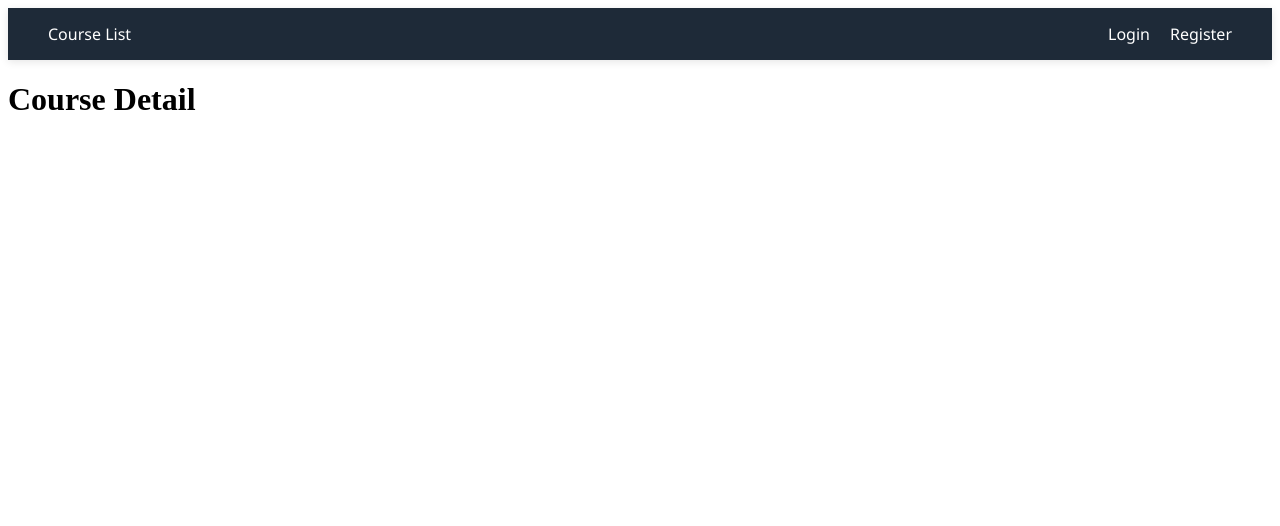
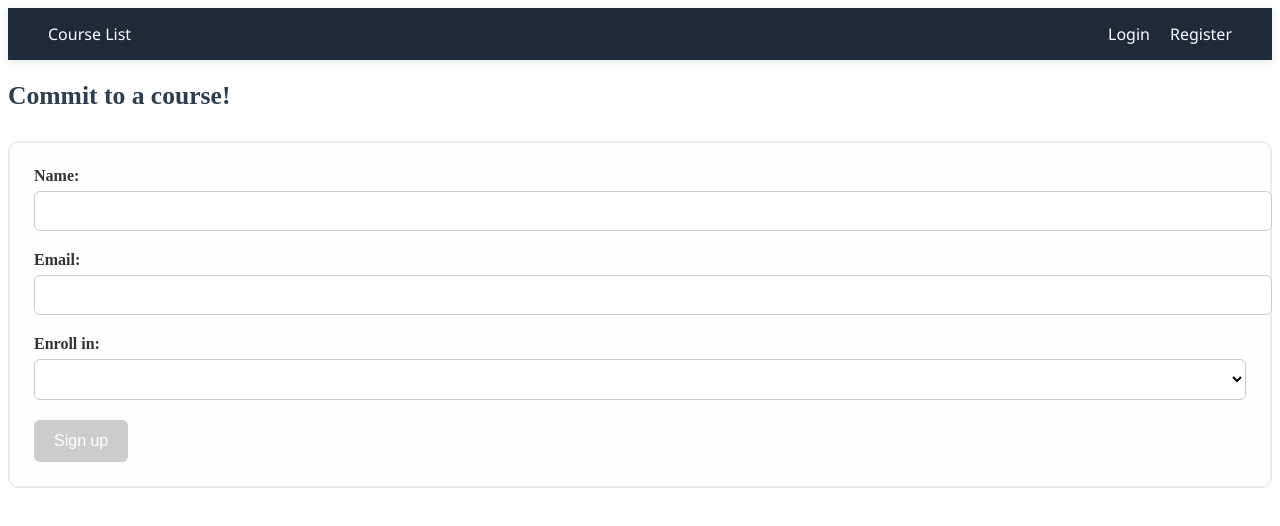
Before and after one commit to mdholder74/intern-atlas, an Angular app: page /commit-forms/1 in a window 1280 px wide. Shown: the top 526 px of the page. Built offline with nearby package versions, Linux system fonts and the light colour scheme; no server answers.

Commit message:
feat: Implement CommitmentForm component with routing from the button and styling updates

```diff
--- a/src/app/app-routing-module.ts
+++ b/src/app/app-routing-module.ts
@@ -2,6 +2,7 @@ import { NgModule } from '@angular/core';
 import { RouterModule, Routes } from '@angular/router';
 import { CourseDetail } from './features/course-detail/course-detail';
 import { CouresList } from './features/coures-list/coures-list';
+import { CommitmentForm } from './features/commitment-form/commitment-form';
 
 // Define the routes for the application
 // Each route maps a path to a component and can include a title for the page
@@ -9,7 +10,7 @@ const routes: Routes = [
   { path: '', redirectTo: '/courses', pathMatch: 'full' }, // Redirect empty path to home. For example localhost:4200/ chnages to /home
   { path: 'courses', component: CouresList, title: 'Course-List' },
   { path: 'courses/:id', component: CourseDetail },
-  { path: 'commit-forms/:id', component: CourseDetail, title: 'Commit-Course' } // This route is for committing to a course, it uses the same component as course detail
+  { path: 'commit-forms/:id', component: CommitmentForm, title: 'Commit-Course' } // This route is for committing to a course, it uses the same component as course detail
 
 ];
 
--- a/src/app/features/commitment-form/commitment-form.css
+++ b/src/app/features/commitment-form/commitment-form.css
@@ -0,0 +1,138 @@
+form {
+  margin-top: 30px;
+  background-color: #fffefc;
+  padding: 25px;
+  border-radius: 10px;
+  box-shadow: inset 0 0 0 1px #eee;
+  border: 1px solid #eaeaea;
+}
+
+h2 {
+  font-size: 1.6rem;
+  color: #2c3e50;
+  margin-bottom: 20px;
+}
+
+.form-group {
+  margin-bottom: 20px;
+}
+
+label {
+  display: block;
+  font-weight: 600;
+  margin-bottom: 6px;
+  color: #333;
+}
+
+input,
+select {
+  width: 100%;
+  padding: 10px 12px;
+  border: 1px solid #ccc;
+  border-radius: 6px;
+  font-size: 1rem;
+  transition: border-color 0.3s ease;
+  background-color: #fff;
+}
+
+input:focus,
+select:focus {
+  border-color: #0078d4;
+  outline: none;
+  box-shadow: 0 0 0 2px rgba(0, 120, 212, 0.2);
+}
+
+button[type="submit"] {
+  background-color: #0078d4;
+  color: white;
+  border: none;
+  padding: 12px 20px;
+  border-radius: 6px;
+  font-size: 1rem;
+  cursor: pointer;
+  transition: background-color 0.3s ease;
+}
+
+button[type="submit"]:hover {
+  background-color: #005fa3;
+}
+
+button[disabled] {
+  background-color: #ccc;
+  cursor: not-allowed;
+}
+
+.error {
+  color: #d93025;
+  margin-top: 5px;
+}
+
+.error small {
+  display: block;
+  font-size: 0.85rem;
+}
+
+.success {
+  margin-top: 20px;
+  padding: 15px;
+  background-color: #e6f4ea;
+  border: 1px solid #34a853;
+  color: #1e4620;
+  border-radius: 6px;
+}
+
+
+.success-animated {
+  display: flex;
+  align-items: center;
+  gap: 15px;
+  animation: fadeInUp 0.6s ease-out;
+}
+
+@keyframes fadeInUp {
+  from {
+    opacity: 0;
+    transform: translateY(10px);
+  }
+  to {
+    opacity: 1;
+    transform: translateY(0);
+  }
+}
+
+.checkmark-circle {
+  width: 40px;
+  height: 40px;
+  border-radius: 50%;
+  background-color: #34a853;
+  position: relative;
+  display: flex;
+  align-items: center;
+  justify-content: center;
+}
+
+.checkmark {
+  width: 12px;
+  height: 24px;
+  border: solid white;
+  border-width: 0 4px 4px 0;
+  transform: rotate(45deg);
+  animation: drawCheck 0.4s ease forwards;
+}
+
+@keyframes drawCheck {
+  0% {
+    height: 0;
+    width: 0;
+    opacity: 0;
+  }
+  50% {
+    height: 12px;
+    width: 6px;
+    opacity: 1;
+  }
+  100% {
+    height: 24px;
+    width: 12px;
+  }
+}
--- a/src/app/features/commitment-form/commitment-form.html
+++ b/src/app/features/commitment-form/commitment-form.html
@@ -31,7 +31,7 @@
     </div>
     <div class="form-group">
         <label for="name">Enroll in:</label>
-        <select id="committedCourseId" formControlName="committedCourseId">
+        <select id="committedCourseIds" formControlName="committedCourseIds">
             <option value="" disabled>Select a course</option>
             @for(course of courses; track course.id) {
                 <option [value]="course.id">
@@ -39,9 +39,9 @@
                 </option>
             }
         </select>
-        @if(committedCourseId?.invalid && (committedCourseId?.dirty || committedCourseId?.touched)) {
+        @if(committedCourseIds?.invalid && (committedCourseIds?.dirty || committedCourseIds?.touched)) {
             <div class="error">
-            @if(committedCourseId?.errors?.['required']) {
+                @if(committedCourseIds?.errors?.['required']) {
                     <small>Please select a course.</small>
                 }
             </div>
@@ -49,8 +49,14 @@
     </div>
     <button type="submit" [disabled]="commitForm.invalid">Sign up</button>
     @if(submissionSuccess) {
+        <div class="success success-animated">
+            <div class="checkmark-circle">
+                <div class="background"></div>
+                <div class="checkmark"></div>
+            </div>
             <div class="success">
                 <p>Thanks for committing! Good Luck Learning!.</p>
+            </div>
         </div>
     }
 
--- a/src/app/features/commitment-form/commitment-form.ts
+++ b/src/app/features/commitment-form/commitment-form.ts
@@ -2,6 +2,7 @@ import { Component, OnInit } from '@angular/core';
 import { FormBuilder, FormGroup, Validators } from '@angular/forms';
 import { Course } from '../../models/course.model';
 import { CourseService } from '../../services/course';
+import { ActivatedRoute } from '@angular/router';
 
 @Component({
   selector: 'app-commitment-form',
@@ -15,23 +16,35 @@ export class CommitmentForm implements OnInit {
   submissionError: string = '';
   courses: Course[] = [];
 
-  constructor(private formBuilder: FormBuilder, private courseService: CourseService){}
+  constructor(private formBuilder: FormBuilder, private courseService: CourseService, private route: ActivatedRoute){}
 
   ngOnInit(): void {
       this.commitForm = this.formBuilder.group({
         name: ['', [Validators.required, Validators.minLength(2), Validators.maxLength(20)]],
         email: ['', [Validators.required, Validators.email]],
-        committedCourseId: [null, Validators.required]
+        committedCourseIds: [null, Validators.required]
       });
 
-      this.courseService.getCourses().subscribe({
-        next: (data: Course[]) => {
+      let preSelectedCourseId: number | null = null;
+
+      this.route.paramMap.subscribe(params => {
+        const courseStringId = params.get('id');
+        if (courseStringId) {
+          preSelectedCourseId = +courseStringId;
+        }
+      });
+
+      this.courseService.getCourses().subscribe(
+        (data: Course[]) => {
           this.courses = data;
+          if (preSelectedCourseId) {
+            this.commitForm.patchValue({ committedCourseIds: preSelectedCourseId });
+          }
         },
-        error: (err) => {
+        (err: any) => {
           console.error('Error fetching courses:', err);
         }
-      });
+      );
   }
 
   get name() {
@@ -42,7 +55,7 @@ export class CommitmentForm implements OnInit {
     return this.commitForm.get('email');
   }
 
-  get committedCourseId() {
+  get committedCourseIds() {
     return this.commitForm.get('enrolledCourseId');
   }
 
--- a/src/app/features/course-card/course-card.ts
+++ b/src/app/features/course-card/course-card.ts
@@ -22,8 +22,9 @@ export class CourseCard {
     this.router.navigate(['/courses', courseId]);
 
 }
- onCommitToCourse(commitForm: object): void {
-   this.router.navigate(['/commit-forms', commitForm]);
+ onCommitToCourse(): void {
+  if (this.course?.id)
+   this.router.navigate(['/commit-forms', this.course.id]);
  }
 
 }
```
Lines whose indentation alone changed are shown as unchanged.
